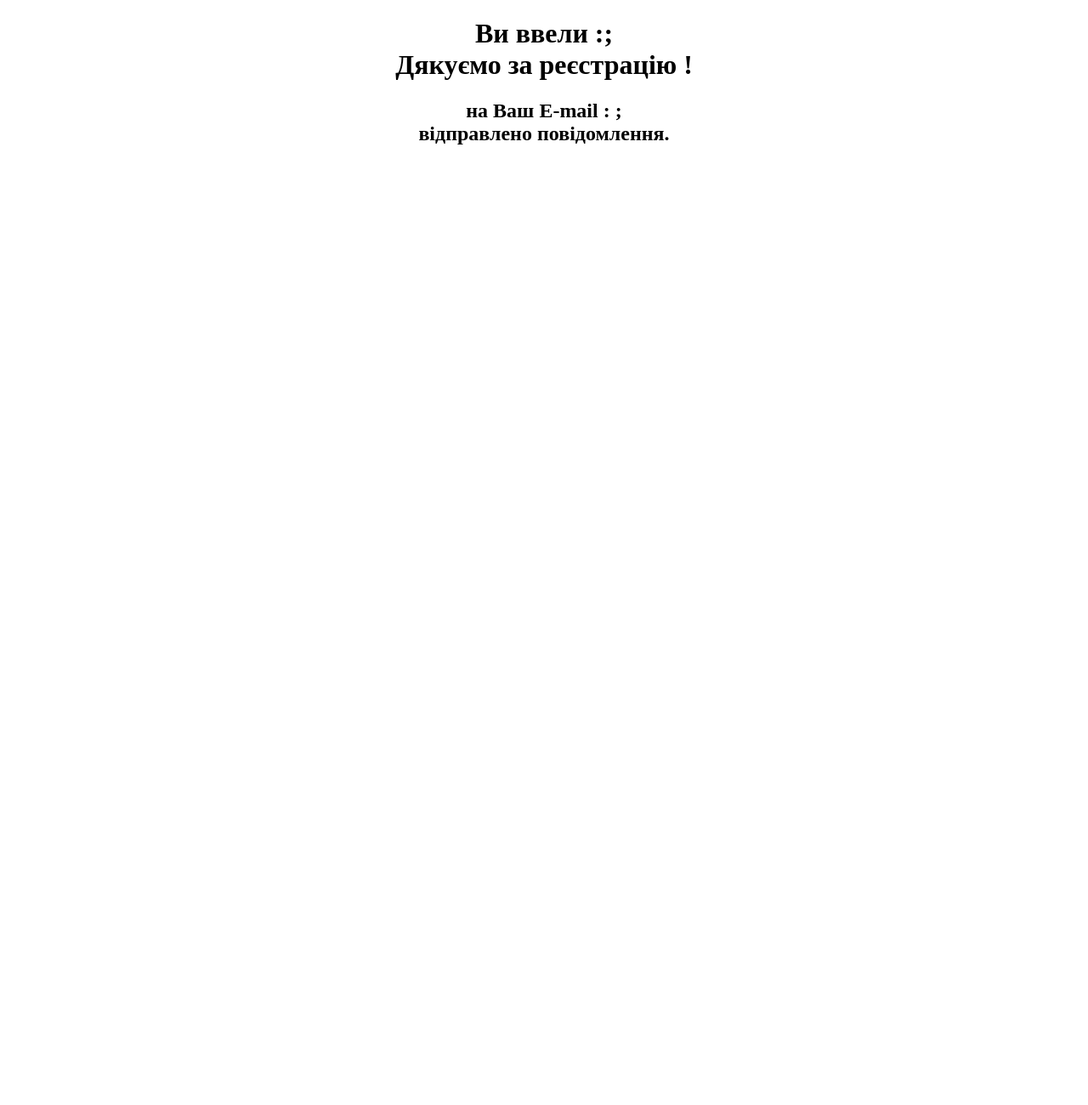
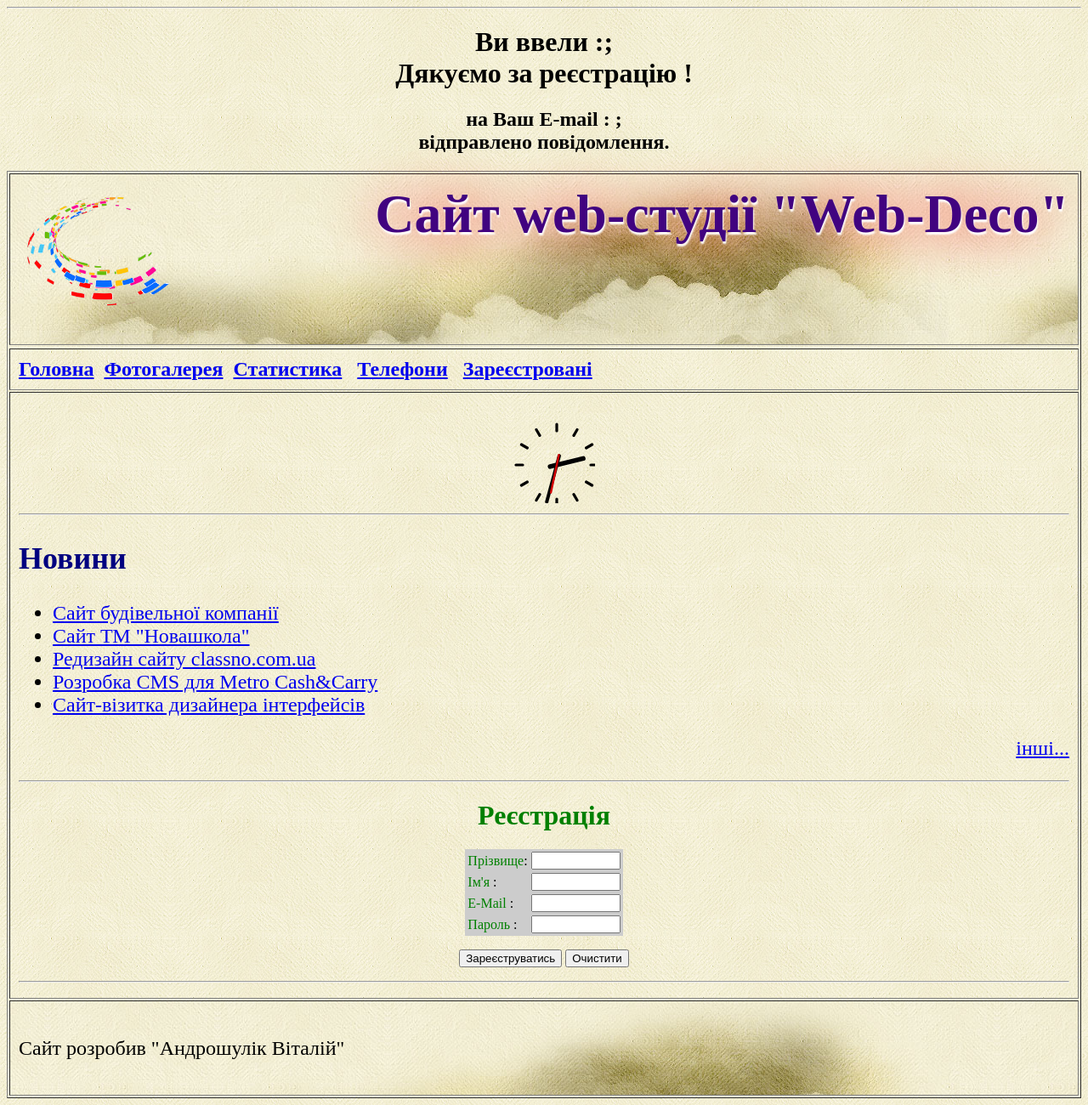
Before and after one commit to vitaliy1androshulik/vitaliy1androshulik.github.io, a PHP site: page /forma.php in a window 1280 px wide. Shown: the whole page at 85% size. Before the commit the page ends 170 px from the top, so only its background shows below. Run offline with PHP 8.4, Linux system fonts and the light colour scheme; data that the repository does not hold is empty.

Commit message:
27 - FIX-forma

```diff
--- a/forma.php
+++ b/forma.php
@@ -4,15 +4,141 @@
     <meta charset="UTF-8">
     <meta http-equiv="X-UA-Compatible" content="IE=edge">
     <meta name="viewport" content="width=device-width, initial-scale=1.0">
-    <title>Document</title>
+    <title>Сайт Web-студії "Web-DECO"</title>
+    <!-- =================== JAVASCRIPT ==================-->
+    <script src="js/clock1.js"></script>
+    <script type="text/javascript">
+        function send()
+    { 	var valid = true;
+	var elems = document.forms[0].elements;
+	for(var i=0; i<document.forms[0].length; i++){
+		if( elems[i].getAttribute('type') == 'text' ||
+			elems[i].getAttribute('type') == 'password' ||
+			elems[i].getAttribute('type') == 'email' ) {
+			if(elems[i].value == '') {
+				elems[i].style.border = '2px solid red';
+				valid = false;
+			}
+		}
+	}
+	if(!valid) {
+		alert('Заповніть всі поля !!!');
+		return false;
+	} else
+	{ var r = /^\w+@\w+\.\w{2,4}$/i;
+		if (!r.test(elems[2].value)) {
+			alert('Заповніть вірно E-Mail !!');
+			return false;
+	    } else return true;
+	}
+    }
+
+
+window.onload = function() {
+setInterval(clockPainting, 1000);
+document.forms[0].onmousemove = function() {	var elems = document.forms[0].elements;
+
+	for(var i=0; i<elems.length; i++)
+		if(elems[i].style.border == '2px solid red')
+			elems[i].style.border='';
+		}
+
+}
+
+    </script>
+    <!--=====================================================================================-->
 </head>
-<body>
-        <?php
+<style>
+    .shadowtext{
+        text-shadow: 1px 3px 2px white, 0 0 1em red;
+        color: #410380;
+        font-size: 4em;
+    }
+
+</style>
+<script>
+    window.onload=function()
+    {
+        setInterval(clockPainting, 1000);
+    }
+</script>
+<body background="images/bg.jpg">
+    <table border="1" align="center" width="100%" cellpadding="10">
+        <tr>
+            <td background="images/bg-3.jpg"colspan="2" height="150" align="right" hspace="5">
+                  <img src="images/logo.png" height="180" width="180" align="left">
+                <font size="6" color="Maroon" valign="top" class="shadowtext"><b>Сайт web-студії "Web-Deco"</b></font>
+            </td>
+
+        </tr>
+        <tr>
+            <tr>
+                <td colspan="2">
+                <font size="5"><b><a href="index.php">Головна</a>&nbsp;&nbsp;<a href="foto.php">Фотогалерея</a>&nbsp;&nbsp;<a href="log.php">Статистика</a>&nbsp; &nbsp;<a href="#">Телефони</a>&nbsp; &nbsp;<a href="zwit.php">Зареєстровані</a>&nbsp; &nbsp;</b></font></td>
+            </td>
+        </tr>
+        <tr>
+            <td width="30%" valign="top">
+                <center>
+                    <canvas id="canvas" height="120" width="120"></canvas>
+                </center>
+                <hr>
+                <font size="5" color="navy">
+                    <h2>Новини</h2>
+                </font>
+                <font size="5">
+                <ul>
+                    <li><a href="#">Сайт будівельної компанії</a></li>
+                    <li><a href="#">Сайт ТМ "Новашкола"</a></li>
+                    <li><a href="#">Редизайн сайту classno.com.ua</a></li>
+                    <li><a href="#">Розробка CMS для Metro Cash&Carry</a></li>
+                    <li><a href="#">Сайт-візитка дизайнера інтерфейсів</a></li>
+                    <p align="right"><a href="#">інші...</a></p>
+                </ul>
+                </font>
+                <hr>
+                <h1 align="center"><font color="green">Реєстрація</font></h1>
+                <form action="forma.php" method="post" onsubmit="return send();">
+                <table align="center" bgcolor="#ccc">
+                    <tr>
+                        <td><font color="green">Прізвище</font>: </td>
+                        <td><input type="text" size="10" maxlength="20" name="name1"> </td>
+                    </tr>
+                    <tr>
+                        <td><font color="green">Ім'я</font> : </td>
+                        <td><input type="text" size="10" maxlength="20" name="name1"> </td>
+                    </tr>
+                    <tr>
+                        <td><font color="green">E-Mail</font> : </td>
+                        <td><input type="email" size="10" maxlength="40" name="email"></td>
+                    </tr>
+                    <tr>
+                        <td><font color="green">Пароль</font> : </td>
+                        <td><input type="password" size="10" maxlength="20" name="password"></td>
+                    </tr>
+                </table>
+                <p align="center">
+                    <input type="submit" value="Зареєструватись">
+                    <input type="reset" value="Очистити">
+                </p>
+                <hr>
+            </form>
+            </hr>
+            </td>
+            <hr>
+            <?php
         $st = $_POST['name2'].";".$_POST['name1'].";".$_POST['email'].";".$_POST['password']."\n";
         $fp = fopen("baza.txt", "a");
         $test = fwrite($fp,$st);
         echo "<h1 align = 'center'>Ви ввели :".$_POST['name2'].";".$_POST['name1']."<br>Дякуємо за реєстрацію !</h1>";
         echo "<h2 align = 'center'> на Ваш E-mail : ".$_POST['email'].";".$_POST['password']."<br> відправлено повідомлення.</br>";
         ?>
+        </tr>
+        <tr>
+            <td background="images/bg-3.jpg" colspan="2" valign="middle" height="90">
+                <font size="5">Сайт розробив "Андрошулік Віталій"</font>
+            </td>
+        </tr>
+    </table>
 </body>
 </html>
```
